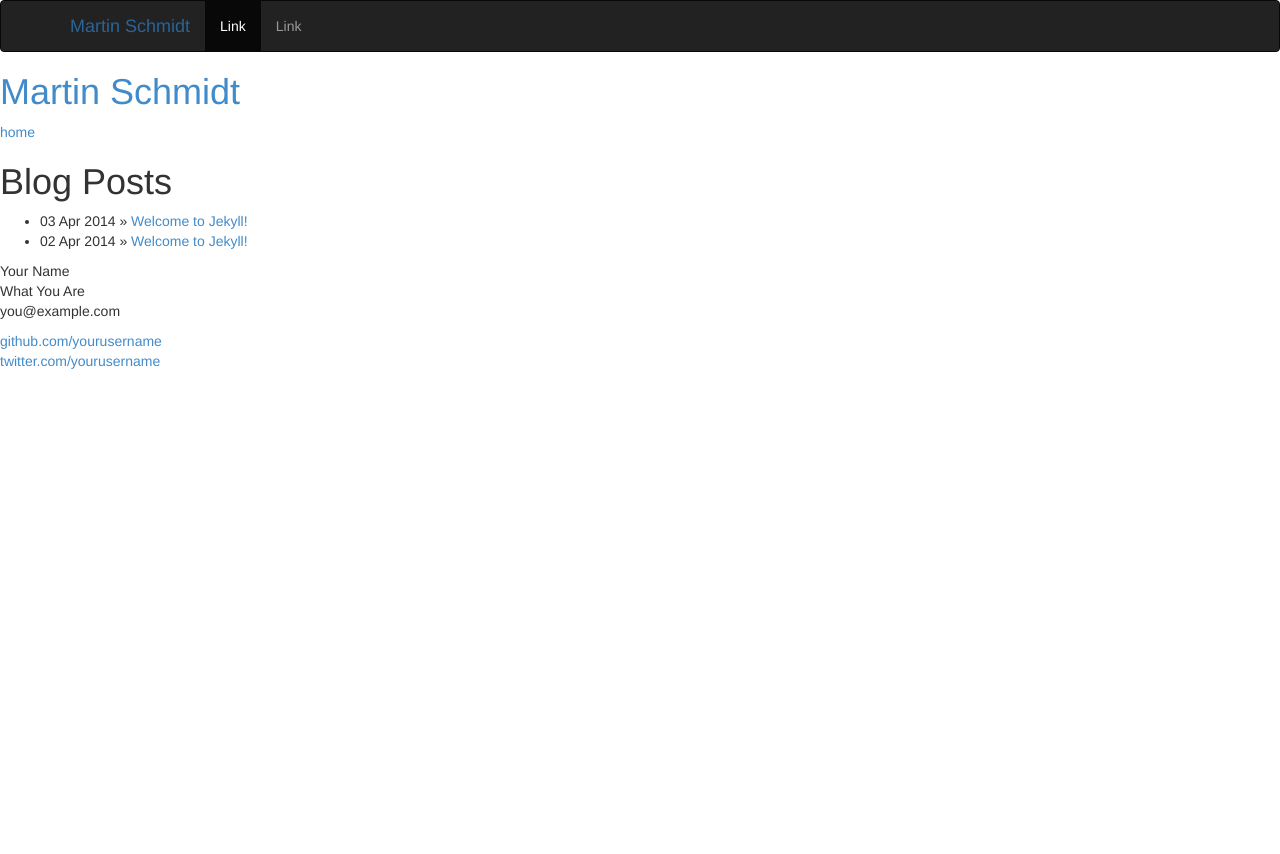
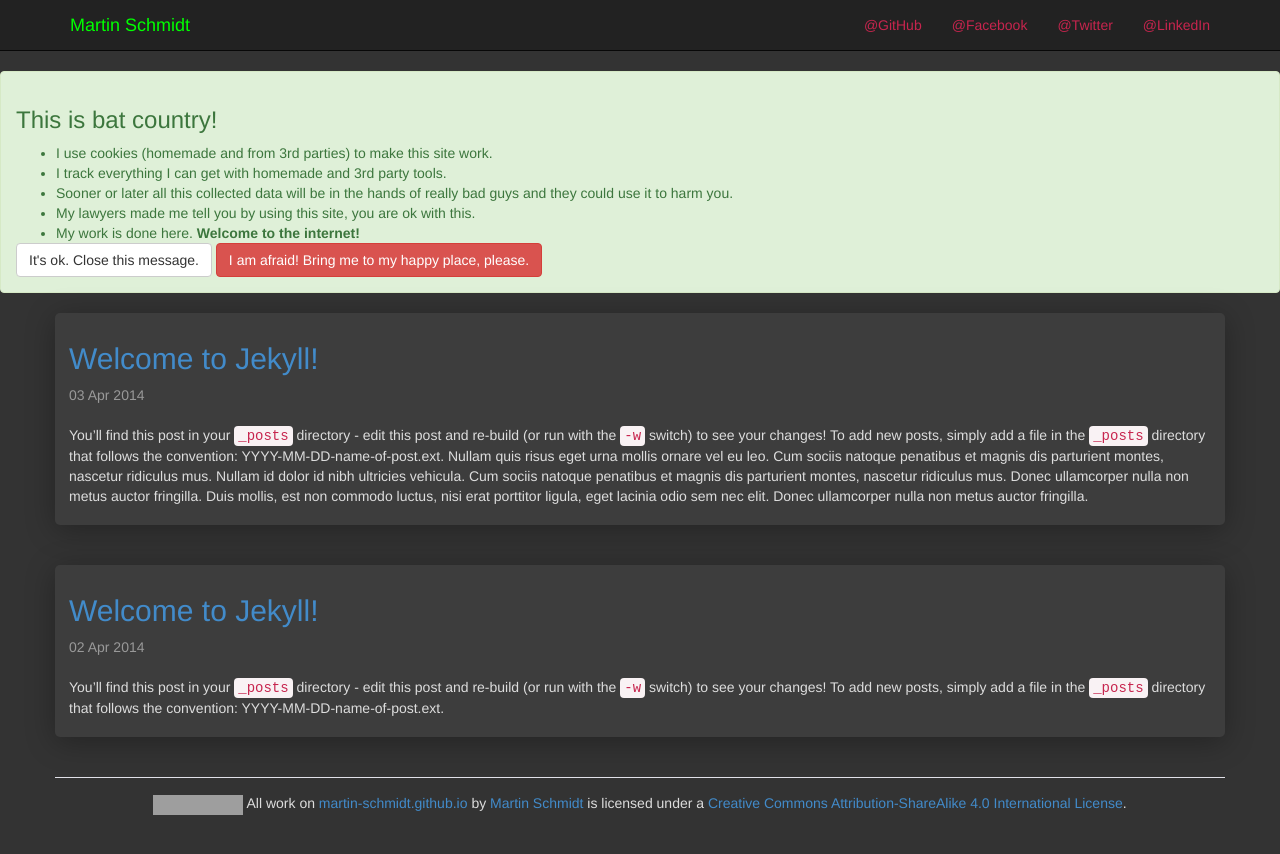
Before and after one commit to sutti2/martin-schmidt.github.io, a Jekyll site: the page built from index.html, in a window 1280 px wide. Shown: the top 854 px of the page. Built offline with Jekyll 4.4.1, drawn with Linux system fonts in a browser that asks for light colours; nearby versions of some CDN libraries; Markdown is read by kramdown in place of the engine named in the settings; grey boxes are pictures that could not be loaded.

Commit message:
startet with design work. ready for tests.

```diff
--- /dev/null
+++ b/_includes/footer.html
@@ -0,0 +1,21 @@
+<div class="container">
+  <div class="row footer">
+    <a rel="license" href="http://creativecommons.org/licenses/by-sa/4.0/">
+      <img alt="Creative Commons License" style="border-width:0" src="http://i.creativecommons.org/l/by-sa/4.0/80x15.png" />
+    </a>
+    All work on <span xmlns:dct="http://purl.org/dc/terms/" property="dct:title">
+      <a title="Martin Schmidt" href="http://martin-schmidt.github.io/">martin-schmidt.github.io</a>
+    </span>
+    by <a xmlns:cc="http://creativecommons.org/ns#" title="Martin Schmidt" href="http://martin-schmidt.github.io/" property="cc:attributionName" rel="cc:attributionURL">Martin Schmidt</a> is licensed under a <a rel="license" href="http://creativecommons.org/licenses/by-sa/4.0/">Creative Commons Attribution-ShareAlike 4.0 International License</a>.
+  </div>
+</div>
+
+<!-- Google Analytics -->
+<script>
+  (function(i,s,o,g,r,a,m){i['GoogleAnalyticsObject']=r;i[r]=i[r]||function(){
+      (i[r].q=i[r].q||[]).push(arguments)},i[r].l=1*new Date();a=s.createElement(o),
+    m=s.getElementsByTagName(o)[0];a.async=1;a.src=g;m.parentNode.insertBefore(a,m)
+  })(window,document,'script','//www.google-analytics.com/analytics.js','ga');
+  ga('create', 'UA-49706902-1', 'martin-schmidt.github.io');
+  ga('send', 'pageview');
+</script>
--- a/_includes/navbar.html
+++ b/_includes/navbar.html
@@ -1,4 +1,4 @@
-<header class="navbar navbar-inverse" role="banner">
+<header class="navbar navbar-inverse navbar-static-top" role="banner">
 <div class="container">
   <div class="navbar-header">
     <button type="button" class="navbar-toggle collapsed" data-toggle="collapse" data-target=".bs-navbar-collapse">
@@ -7,12 +7,14 @@
       <span class="icon-bar"></span>
       <span class="icon-bar"></span>
     </button>
-    <a class="navbar-brand" href="/">{{ site.name }}</a>
+    <a title="Martin Schmidt's Blog" class="navbar-brand" href="/">{{ site.name }}</a>
   </div>
   <nav class="navbar-collapse bs-navbar-collapse collapse" role="navigation" style="height :1px">
-  <ul class="nav navbar-nav">
-    <li class="active"><a href="#">Link</a></li>
-    <li><a href="#">Link</a></li>
+  <ul class="nav navbar-nav navbar-right">
+    <li><a title="Martin Schmidt @ GitHub" href="https://github.com/martin-schmidt">@GitHub</a></li>
+    <li><a title="Martin Schmidt @ Facebook" href="#">@Facebook</a></li>
+    <li><a title="Martin Schmidt @ Twitter" href="#">@Twitter</a></li>
+    <li><a title="Martin Schmidt @ LinkedIn" href="https://de.linkedin.com/in/martinschmidt1337">@LinkedIn</a></li>
   </ul>
   </nav>
 </div>
--- /dev/null
+++ b/_includes/privacy_message.html
@@ -0,0 +1,39 @@
+<div class="alert alert-success fade in privacy-alert">
+  <h3>This is bat country!</h3>
+  <p>
+    <ul>
+      <li>I use cookies (homemade and from 3rd parties) to make this site work.</li>
+      <li>I track everything I can get with homemade and 3rd party tools.</li>
+      <li>Sooner or later all this collected data will be in the hands of really bad guys and they could use it to harm you.</li>
+      <li>My lawyers made me tell you by using this site, you are ok with this.</li>
+      <li>My work is done here. <b>Welcome to the internet!</b></li>
+    </ul>
+    <button type="button" data-dismiss="alert" aria-hidden="true" class="btn btn-default" onclick="setCookie('privacy_message','ok',20*365);">It's ok. Close this message.</button>
+    <a href="about:blank">
+      <button type="button" class="btn btn-danger">I am afraid! Bring me to my happy place, please.</button>
+    </a>
+  </p>
+</div>
+<script>
+  function setCookie(c_name,value,exdays) {
+    var exdate=new Date();
+    exdate.setDate(exdate.getDate() + exdays);
+    var c_value=escape(value) + ((exdays==null) ? "" : "; expires="+exdate.toUTCString());
+    document.cookie=c_name + "=" + c_value;
+  }
+  function getCookie(c_name) {
+    var i,x,y,ARRcookies=document.cookie.split(";");
+    for (i=0;i<ARRcookies.length;i++) {
+      x=ARRcookies[i].substr(0,ARRcookies[i].indexOf("="));
+      y=ARRcookies[i].substr(ARRcookies[i].indexOf("=")+1);
+      x=x.replace(/^\s+|\s+$/g,"");
+      if (x==c_name) {
+        return unescape(y);
+      }
+    }
+  }
+  var privCookie = getCookie('privacy_message');
+  if (privCookie) {
+    $(".privacy-alert").alert('close');
+  }
+</script>
--- a/_layouts/default.html
+++ b/_layouts/default.html
@@ -12,11 +12,14 @@
     <!-- syntax highlighting CSS -->
     <link rel="stylesheet" href="/css/syntax.css">
 
+    <!-- normalize CSS -->
+    <link rel="stylesheet" href="/css/normalize.css">
+
     <!-- Custom CSS -->
     <link rel="stylesheet" href="/css/main.css">
 
     <!-- bootstrap JS -->
-    <script src="https://ajax.googleapis.com/ajax/libs/jquery/1.11.0/jquery.min.js"></script>
+    <script src="https://ajax.googleapis.com/ajax/libs/jquery/1.11.0/jquery.js"></script>
     <script src="/bootstrap/js/bootstrap.min.js"></script>
 
     <!-- HTML5 Shim and Respond.js IE8 support of HTML5 elements and media queries -->
@@ -31,31 +34,13 @@
 
     {% include navbar.html %}
 
-    <div class="container-fluid content-container">
-      <div class="site">
-        <div class="header">
-          <h1 class="title"><a href="/">{{ site.name }}</a></h1>
-          <a class="extra" href="/">home</a>
-        </div>
+    <div class="container">
+      {% include privacy_message.html %}
 
-        {{ content }}
+      {{ content }}
+    </div>
 
-        <div class="footer">
-          <div class="contact">
-            <p>
-              Your Name<br />
-              What You Are<br />
-              you@example.com
-            </p>
-          </div>
-          <div class="contact">
-            <p>
-              <a href="https://github.com/yourusername">github.com/yourusername</a><br />
-              <a href="https://twitter.com/yourusername">twitter.com/yourusername</a><br />
-            </p>
-          </div>
-        </div>
-      </div>
-    </div>
-  </body>
+  </div>
+  {% include footer.html %}
+</body>
 </html>
--- a/_posts/2014-04-03-welcome-to-jekyll2.markdown
+++ b/_posts/2014-04-03-welcome-to-jekyll2.markdown
@@ -6,7 +6,10 @@ categories: jekyll update
 ---
 
 You'll find this post in your `_posts` directory - edit this post and re-build (or run with the `-w` switch) to see your changes!
-To add new posts, simply add a file in the `_posts` directory that follows the convention: YYYY-MM-DD-name-of-post.ext.
+To add new posts, simply add a file in the `_posts` directory that follows the convention: YYYY-MM-DD-name-of-post.ext. Nullam quis risus eget urna mollis ornare vel eu leo. Cum sociis natoque penatibus et magnis dis parturient montes, nascetur ridiculus mus. Nullam id dolor id nibh ultricies vehicula.
+Cum sociis natoque penatibus et magnis dis parturient montes, nascetur ridiculus mus. Donec ullamcorper nulla non metus auctor fringilla. Duis mollis, est non commodo luctus, nisi erat porttitor ligula, eget lacinia odio sem nec elit. Donec ullamcorper nulla non metus auctor fringilla.
+
+Maecenas sed diam eget risus varius blandit sit amet non magna. Donec id elit non mi porta gravida at eget metus. Duis mollis, est non commodo luctus, nisi erat porttitor ligula, eget lacinia odio sem nec elit.
 
 Jekyll also offers powerful support for code snippets:
 
@@ -22,3 +25,9 @@ Check out the [Jekyll docs][jekyll] for more info on how to get the most out of
 
 [jekyll-gh]: https://github.com/mojombo/jekyll
 [jekyll]:    http://jekyllrb.com
+
+Nullam quis risus eget urna mollis ornare vel eu leo. Cum sociis natoque penatibus et magnis dis parturient montes, nascetur ridiculus mus. Nullam id dolor id nibh ultricies vehicula.
+
+Cum sociis natoque penatibus et magnis dis parturient montes, nascetur ridiculus mus. Donec ullamcorper nulla non metus auctor fringilla. Duis mollis, est non commodo luctus, nisi erat porttitor ligula, eget lacinia odio sem nec elit. Donec ullamcorper nulla non metus auctor fringilla.
+
+Maecenas sed diam eget risus varius blandit sit amet non magna. Donec id elit non mi porta gravida at eget metus. Duis mollis, est non commodo luctus, nisi erat porttitor ligula, eget lacinia odio sem nec elit.
--- a/css/main.css
+++ b/css/main.css
@@ -1,5 +1,7 @@
 body {
   display: block;
+  background: #333;
+  color: #ddd;
 }
 
 .navbar-brand:hover {
@@ -7,11 +9,50 @@ body {
   text-shadow: 0 1px 0 rgba(255,255,255,.1), 0 0 30px rgba(255,255,255,.4);
 }
 
+.navbar-inverse .navbar-brand {
+  color: #00ff00;
+}
+
 .navbar-inverse .navbar-brand:hover, .navbar-inverse .navbar-brand:focus {
-  color: #fff;
+  color: #ddd;
   background-color: transparent;
 }
 
-.navbar-inverse .navbar-brand {
-  color: #2a6496;
+.navbar-inverse .navbar-nav > li > a {
+  color: #c7254e;
 }
+
+.navbar-inverse .navbar-nav > li > a:hover {
+  color: #00ff00;
+}
+
+.indexitem {
+  padding-top: 9px;
+  padding-right: 14px;
+  padding-bottom: 9px;
+  padding-left: 14px;
+  margin-bottom: 40px;
+  border-radius: 5px;
+  background: #3d3d3d;
+  box-shadow: 0 5px 30px rgba(0,0,0,.3);
+  cursor: pointer;
+}
+
+.modal-dialog {
+  width: 90%;
+}
+
+.modal-footer {
+  background: #3d3d3d;
+  margin-top: 0px;
+}
+
+.modal-header, .modal-body {
+  background: #3d3d3d;
+}
+
+.footer {
+  text-align: center;
+  padding-top: 15px;
+  border-top: 1px solid #e1e1e8;
+}
--- a/index.html
+++ b/index.html
@@ -1,13 +1,61 @@
 ---
 layout: default
-title: Martin Schmidt
+title: Martin Schmidt's Blog
 ---
 
-<div id="home">
-  <h1>Blog Posts</h1>
-  <ul class="posts">
-    {% for post in site.posts %}
-      <li><span>{{ post.date | date_to_string }}</span> &raquo; <a href="{{ post.url }}">{{ post.title }}</a></li>
-    {% endfor %}
-  </ul>
+{% assign post_count = 0 %}
+
+<div class="container">
+
+  {% for post in site.posts %}
+  {% capture post_count %}{{ post_count | plus: '1' }}{% endcapture %}
+
+  <div class="row indexitem modaltrigger{{ post_count }}">
+    <a href="{{ post.url }}">
+      <h2>
+        {{ post.title }}
+      </h2>
+    </a>
+    <p class="text-muted">
+      {{ post.date | date_to_string }}
+    </p>
+    <p class="lead">
+      {{ post.excerpt }}
+    </p>
+  </div>
+
+  <!-- Modal -->
+  <div id="modal{{ post_count }}" class="modal fade" tabindex="-1" role="dialog" aria-labelledby="myModalLabel{{ post_count }}" aria-hidden="true">
+    <div class="modal-dialog">
+      <div class="modal-content">
+        <div class="modal-header">
+          <button type="button" class="close" data-dismiss="modal" aria-hidden="true">close &times;</button>
+          <a href="{{ post.url }}">
+            <h2 class="modal-title">{{ post.title }}</h4>
+          </a>
+        </div>
+        <div class="modal-body">
+          {{ post.content }}
+        </div>
+        <div class="modal-footer">
+          <button type="button" class="close" data-dismiss="modal" aria-hidden="true">close &times;</button>
+        </div>
+      </div>
+    </div>
+  </div>
+
+  <script>
+    var $modal{{ post_count }} = $('#modal{{ post_count }}').modal({
+      show: false,
+      keyboard: true
+    });
+    $('.modaltrigger{{ post_count }}').on('click', function() {
+      $modal{{ post_count }}.modal('show');
+      console.log($modal{{ post_count }});
+    });
+  </script>
+
+
+  {% endfor %}
+
 </div>
```
Also changed, not shown: css/normalize.css (added).
